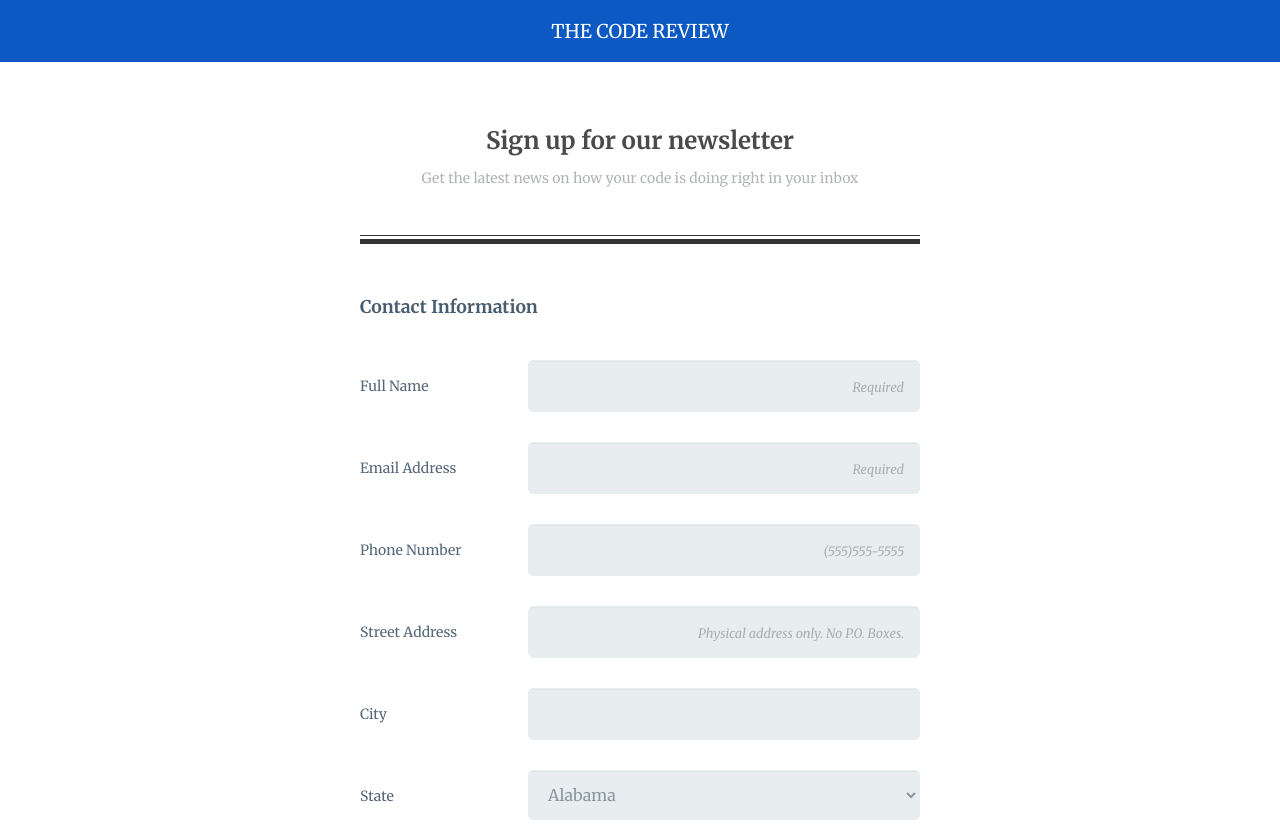
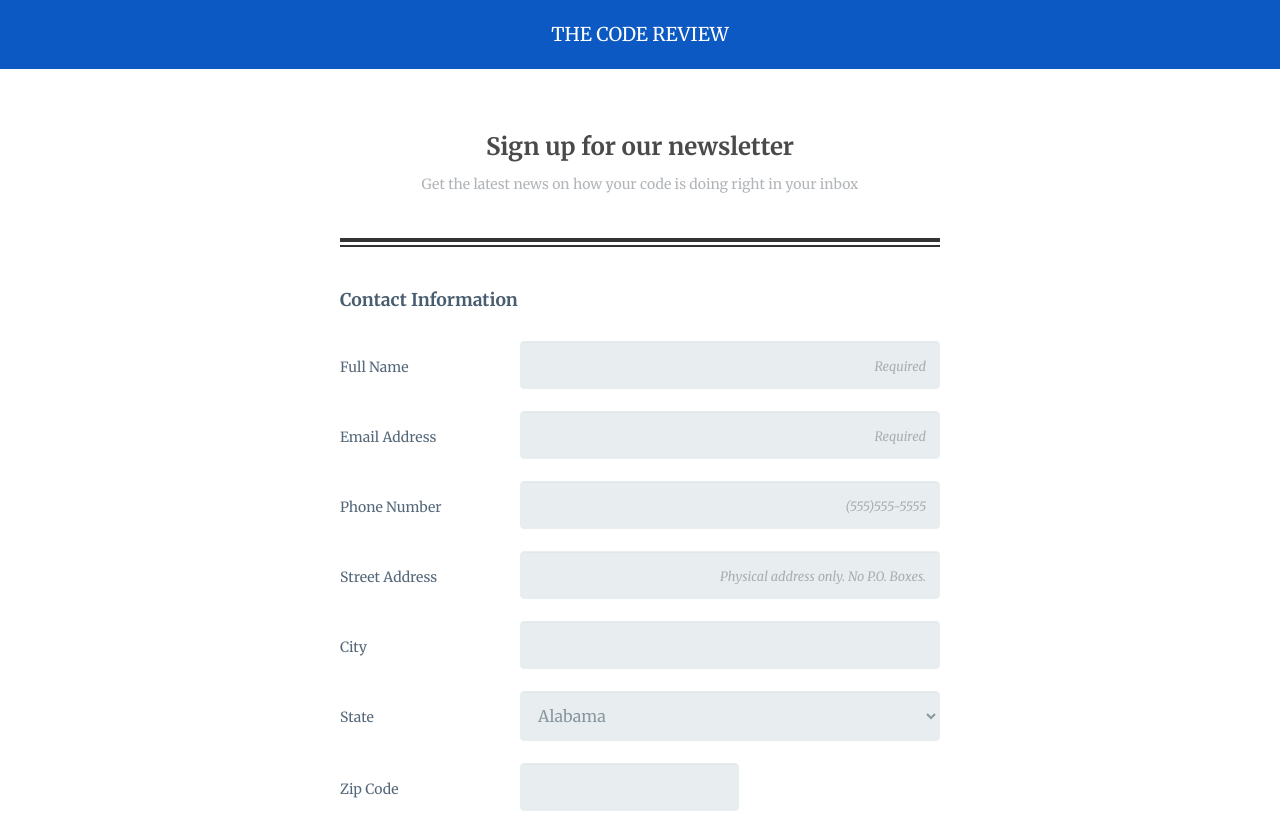
Before and after one commit to sbahns/form-project, a plain HTML site: page index.html in a window 1280 px wide. Shown: the top 825 px of the page. Drawn offline with Linux system fonts and the light colour scheme.

Commit message:
update styling

```diff
--- a/css/style.css
+++ b/css/style.css
@@ -24,8 +24,8 @@ form {
 fieldset {
 	margin: 0;
 	padding: 0.35em 0 0.75em;
-  margin-bottom: 10px;
-  border: none;
+  	margin-bottom: 10px;
+  	border: none;
 }
 
 h1.title {
@@ -49,6 +49,10 @@ h2, h3 {
 p {
 	font-size: .875em;
 	color: #55687a;
+}
+
+div#intro {
+	padding: .65em 0 .1em;
 }
 
 #intro p {
@@ -88,35 +92,30 @@ label {
 	font-size: .875em;
 	display: inline-block;
 	vertical-align:middle;
+	margin-bottom: 7px;
 }
 
 input[type="text"],
-input[type="password"],
-input[type="date"],
-input[type="datetime"],
 input[type="email"],
 input[type="number"],
-input[type="search"],
 input[type="tel"],
-input[type="time"],
-input[type="url"],
 textarea,
 select {
-	border-radius: 5px;
-	display: inline-block;
+  border-radius: 4px;
+  display: inline-block;
   background: rgba(255,255,255,0.1);
   border: 1px solid #e8eeef;
   font-size: 16px;
   height: auto;
   margin: 0;
   outline: 0;
-  padding: 15px;
+  padding: 13px;
   width: 100%;
   background-color: #e8eeef;
   color: #8a97a0;
   box-shadow: 0 1px 0 rgba(0,0,0,0.03) inset;
-  margin-bottom: 30px;
-	vertical-align:middle;
+  margin-bottom: 22px;
+  vertical-align:middle;
 }
 
 input[type="radio"],
@@ -176,17 +175,19 @@ select {
 button {
   padding: 19px 39px 18px 39px;
   color: #FFF;
-  background-color: #4ebbb5;
+  background-color: #0c59c3;
   font-size: 18px;
   text-align: center;
   font-style: normal;
   border-radius: 5px;
   width: 100%;
-  border: 1px solid #4ebbb5;
-  border-width: 1px 1px 3px;
-  box-shadow: 0 -1px 0 rgba(255,255,255,0.1) inset;
   margin-bottom: 10px;
 }
+
+button:hover {
+  background-color: #084190;
+}
+
 hr {
   margin: .75em 0;
 	color: #333;
@@ -195,8 +196,8 @@ hr {
 }
 hr.top-divider {
     border: none;
-    border-top: 1px solid #333;
-    border-bottom: 5px solid #333;
+    border-top: 4px solid #333;
+    border-bottom: 2px solid #333;
     color: #333;
     overflow: visible;
     text-align: center;
@@ -226,7 +227,7 @@ hr.top-divider {
 
 .main-header {
 	background-color: #0c59c3;
-	padding: 1em;
+	padding: 1.21em;
 }
 
 
@@ -250,25 +251,21 @@ hr.top-divider {
 @media (min-width: 768px) {
 	form {
 		max-width: 600px;
-	  padding: 10px 20px;
+	}
+	div#intro {
+		padding: 3.7em 0 .5em;
 	}
 
 	#intro h2 {
+		margin-top: 0;
 		font-size: 1.5em;
-		margin-top: 60px;
 	}
 	legend {
-		padding: 1.875em 0;
+		padding: 1.35em 0 1.2em;
 	}
 	hr.top-divider {
-	    border: none;
-	    border-top: 1px solid #333;
-	    border-bottom: 5px solid #333;
-	    color: #333;
-	    overflow: visible;
-	    text-align: center;
 	    height: 3px;
-			margin: 1em 0;
+		margin: .9em 0 1em;
 	}
 
 	#intro p {
@@ -284,14 +281,12 @@ hr.top-divider {
 	}
 
 	#contact-info input[type="text"],
-	#contact-info input[type="password"],
-	#contact-info input[type="date"],
 	#contact-info input[type="email"],
 	#contact-info input[type="number"],
 	#contact-info input[type="tel"],
 	#contact-info textarea,
 	#contact-info select {
-	  display: flex;
+	  	display: flex;
 		max-width: 70%;
 	}
 
```
Also changed, not shown: index.html (indentation only).
